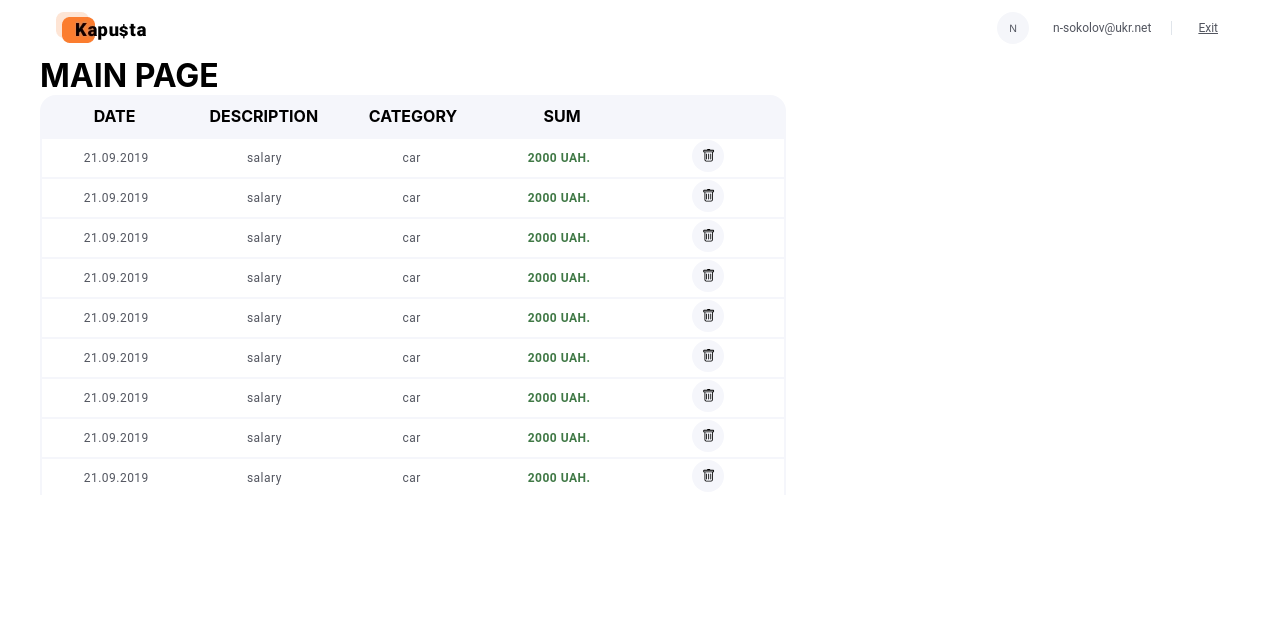
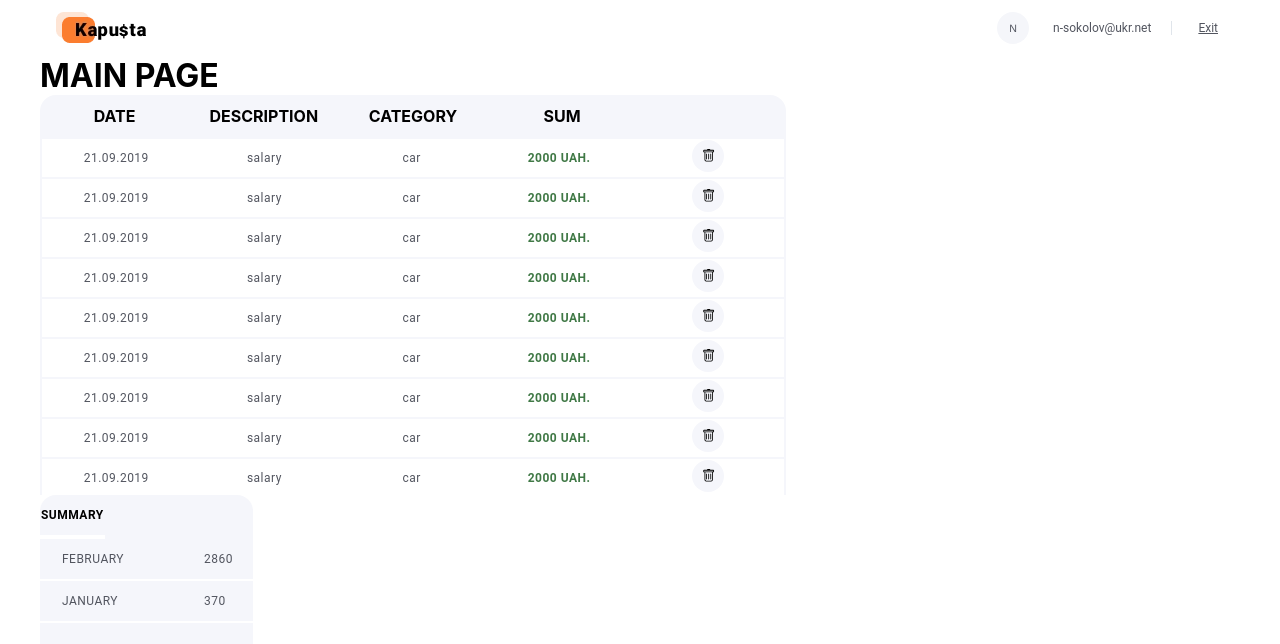
Before and after one commit to belyy10/Kapusta-Front, a React (Create React App) app: page /main in a window 1280 px wide. Shown: the top 644 px of the page. Built offline with nearby package versions, Linux system fonts and the light colour scheme.

Commit message:
task 20- summary

```diff
--- /dev/null
+++ b/src/components/Summary/Summary.jsx
@@ -0,0 +1,63 @@
+import { SummaryBox, SummaryTitle, SummayrTitleRow, SummaryBody, SummaryItem } from './Summary.styled';
+import SummaryBodyList from './SummaryList';
+
+const monthSummary = [
+    {
+        "_id": "2023-02",
+        "expenses": 2860
+    },
+    {
+        "_id": "2023-01",
+        "expenses": 370
+    }
+]
+
+export default function Summary() {
+    return (
+        <SummaryBox>
+            <theader>
+                <SummayrTitleRow>
+                    <SummaryTitle>Summary</SummaryTitle>
+                </SummayrTitleRow>
+            </theader>
+            <SummaryBody>
+                {monthSummary && monthSummary.map(item => <SummaryBodyList key={item.id}
+                    item={item} />)}
+
+            </SummaryBody>
+        </SummaryBox>
+    )
+}
+
+// import TableBody from 'components/TableBody';
+// import {
+//   TableBox,
+//   TableTitle,
+//   TableTitleItem,
+//   TransactionBox,
+//   TableBodys,
+// } from './Table.styled';
+
+// // export default function Table() {
+//   return (
+//     <TransactionBox>
+//       <TableBox>
+//         <thead>
+//           <TableTitle>
+//             <TableTitleItem>DATE</TableTitleItem>
+//             <TableTitleItem>DESCRIPTION</TableTitleItem>
+//             <TableTitleItem>category</TableTitleItem>
+//             <TableTitleItem>sum</TableTitleItem>
+//             <TableTitleItem></TableTitleItem>
+//           </TableTitle>
+//         </thead>
+//         <TableBodys>
+//           {monthTransaction &&
+//             monthTransaction.map(transaction => (
+//               <TableBody key={transaction.id} transaction={transaction} />
+//             ))}
+//         </TableBodys>
+//       </TableBox>
+//     </TransactionBox>
+//   );
+// }
--- /dev/null
+++ b/src/components/Summary/Summary.styled.jsx
@@ -0,0 +1,108 @@
+import styled from 'styled-components';
+import COLORS from 'variables/colors/colors';
+
+export const SummaryBox = styled.div`
+  overflow: hidden;
+
+  border-top-left-radius: 16px;
+  border-top-right-radius: 16px;
+  border-bottom-right-radius: 16px;
+
+  background-color: ${COLORS.bgTableTitle};
+
+  text-transform: uppercase;
+
+  @media screen and (min-width: 768px) and (max-width: 1200px) {
+    width: 230px;
+    height: 280px;
+  }
+
+  @media screen and (min-width: 1200px) {
+    width: 213px;
+    height: 280px;
+  }
+`;
+
+export const SummayrTitleRow = styled.tr`
+  width: 100%;
+  height: 38px;
+
+
+
+  border: 4px solid ${COLORS.whiteColor};
+    /* width: 100%;
+  height: 38px; */
+
+  /* box-sizing: 4px; */
+  align-content: center;
+  text-align: center;
+
+  column-span: 2;
+
+  font-family: 'Roboto';
+  font-weight: 700;
+  font-size: 12px;
+  line-height: 1.167;
+  letter-spacing: 0.04em;
+
+   /* border-bottom: 4px solid ${COLORS.whiteColor}; */
+  `;
+
+export const SummaryTitle = styled.th`
+  width: 100%;
+  height: 38px;
+
+  box-sizing: 4px;
+  align-content: center;
+  text-align: center;
+
+  column-span: 2;
+
+  font-family: 'Roboto';
+  font-weight: 700;
+  font-size: 12px;
+  line-height: 1.167;
+  letter-spacing: 0.04em;
+
+   border-bottom: 4px solid ${COLORS.whiteColor};
+  /* border: 4px;
+  border-color: white; */
+`;
+
+export const SummaryBody = styled.tbody`
+  /* display: flex;
+  justify-content: space-between; */
+
+  /* overflow-y: auto; */
+
+  /* max-height: 400px; */
+ /* display: block; */
+  border: 2px solid ${COLORS.whiteColor};
+  /* border: 2px;
+  border-color: white; */
+`;
+
+export const SummaryList = styled.tr`
+  height: 38px;
+  width: 100%;
+  border: 2px solid ${COLORS.whiteColor};
+`;
+
+export const SummaryItem = styled.td`
+  height: 100%;
+  width: 100%;
+  height: 38px;
+  padding-left: 22px;
+  padding-right: 20px;
+
+  text-align: space-between;
+
+  font-family: 'Roboto';
+  font-weight: 400;
+  font-size: 12px;
+  line-height: 1.167;
+  letter-spacing: 0.04em;
+
+  border-bottom: 2px solid ${COLORS.whiteColor};
+  color: ${COLORS.textColor};
+`;
--- /dev/null
+++ b/src/components/Summary/SummaryList.jsx
@@ -0,0 +1,44 @@
+import { SummaryList, SummaryItem } from './Summary.styled';
+let nameMon;
+
+export default function SummaryBodyList({ item }) {
+    const numMonth = item._id.slice(item._id.length - 2);
+    // console.log(nm);
+    switch ( numMonth ) {
+        case '01': nameMon = 'January';
+            break;
+        case '02': nameMon = 'February';
+            break;
+        case '03': nameMon = 'March';
+            break;
+        case '04': nameMon = 'April';
+            break;
+        case '05': nameMon = 'May';
+            break;
+        case '06': nameMon = 'June';
+            break;
+        case '07': nameMon = 'July';
+            break;
+        case '08': nameMon = 'August';
+            break;
+        case '09': nameMon = 'september';
+            break;
+        case '10': nameMon = 'october';
+            break;
+        case '11': nameMon = 'november';
+            break;
+        case '12': nameMon = 'december';
+            break;
+        default: nameMon = 'Month';
+
+    }
+    console.log('nameMon', nameMon);
+    return (
+        <SummaryList>
+            <SummaryItem>
+                {nameMon} </SummaryItem>
+            <SummaryItem> {item.expenses} </SummaryItem>
+        </SummaryList>
+
+    );
+}
--- /dev/null
+++ b/src/components/Summary/index.js
@@ -0,0 +1 @@
+export { default } from './Summary';
--- a/src/pages/Main/Main.jsx
+++ b/src/pages/Main/Main.jsx
@@ -1,4 +1,5 @@
 import Container from 'components/Container';
+import Summary from 'components/Summary';
 import Table from 'components/Table';
 
 export default function Main() {
@@ -6,6 +7,7 @@ export default function Main() {
     <Container>
       <h1>MAIN PAGE</h1>
       <Table />
+      <Summary />
     </Container>
   );
 }
```
